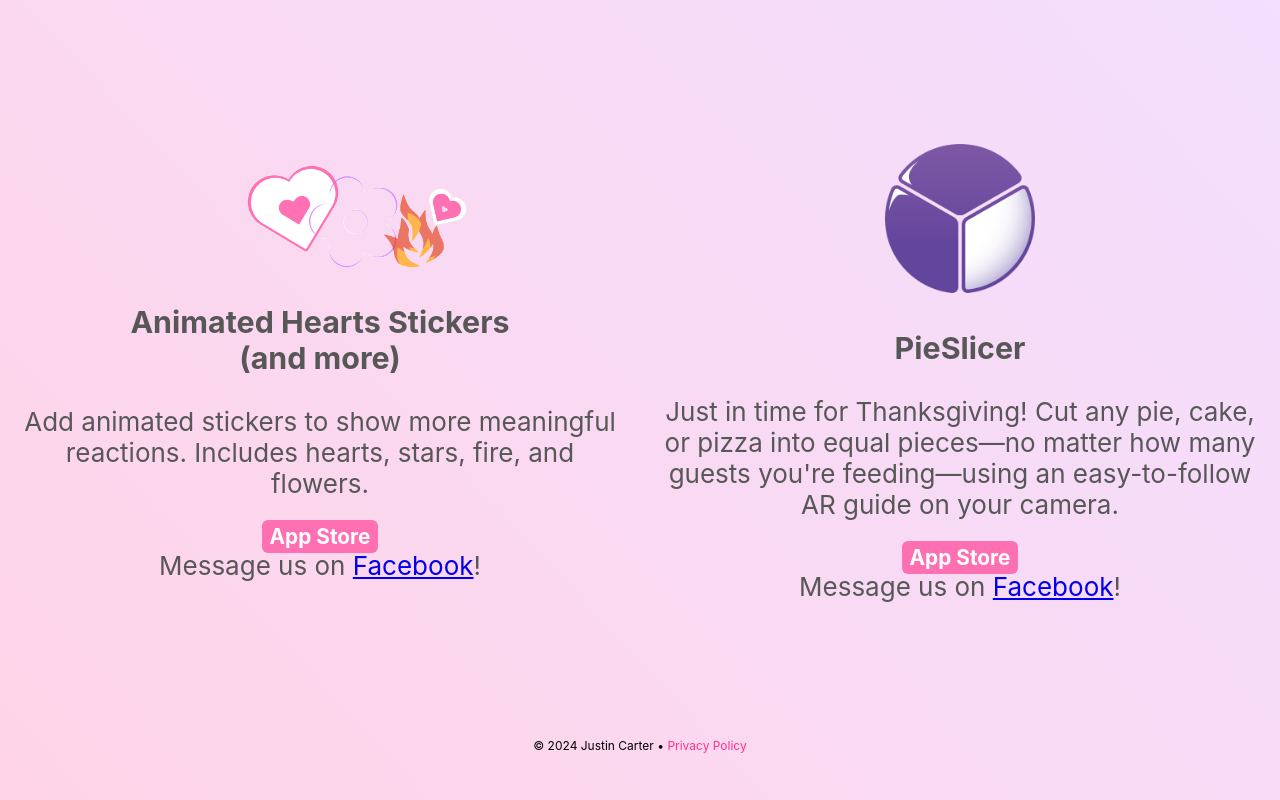
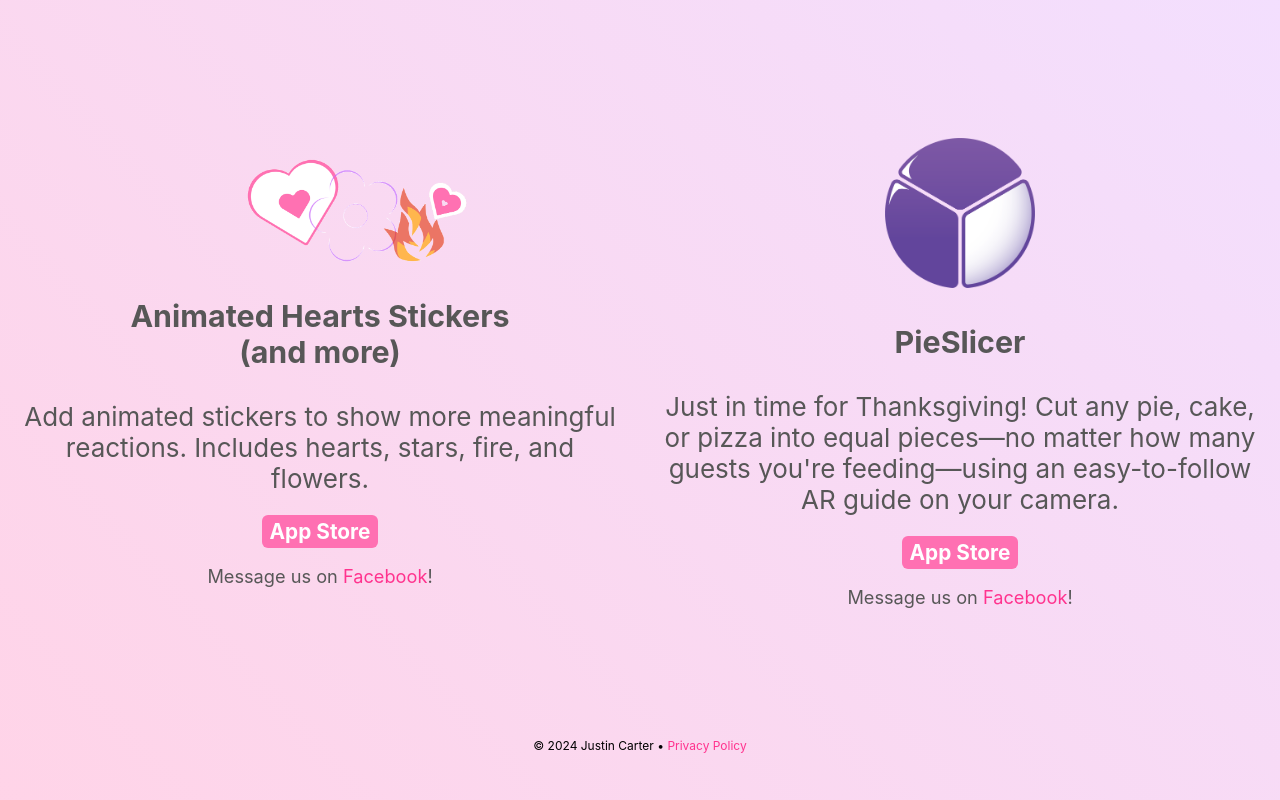
Before and after one commit to justicart/justickers, a React (Create React App) app: page / in a window 1280 px wide. Built offline with nearby package versions, Linux system fonts and the light colour scheme.

Commit message:
contact style

```diff
--- a/src/App.css
+++ b/src/App.css
@@ -60,9 +60,13 @@
   margin-bottom: 20px;
 }
 
-.App-link {
+.contact a, .App-link {
   color: #FF338E;
   text-decoration: none;
+}
+.contact {
+  margin-top: 20px;
+  font-size: 0.7em;
 }
 
 .privacy {
--- a/src/App.js
+++ b/src/App.js
@@ -28,7 +28,7 @@
             App Store
             <img src={hearts} className="hoverHearts" alt="animated hearts" />
           </a>
-          <div>
+          <div className="contact">
             Message us on <a href="https://www.facebook.com/justickers">Facebook</a>!
           </div>
         </div>
@@ -43,7 +43,7 @@
           <a className="button" href="https://apps.apple.com/us/app/pieslicer/id6738563011" target="_blank">
             App Store
           </a>
-          <div>
+          <div className="contact">
             Message us on <a href="https://www.facebook.com/PieSlicer">Facebook</a>!
           </div>
         </div>
```
